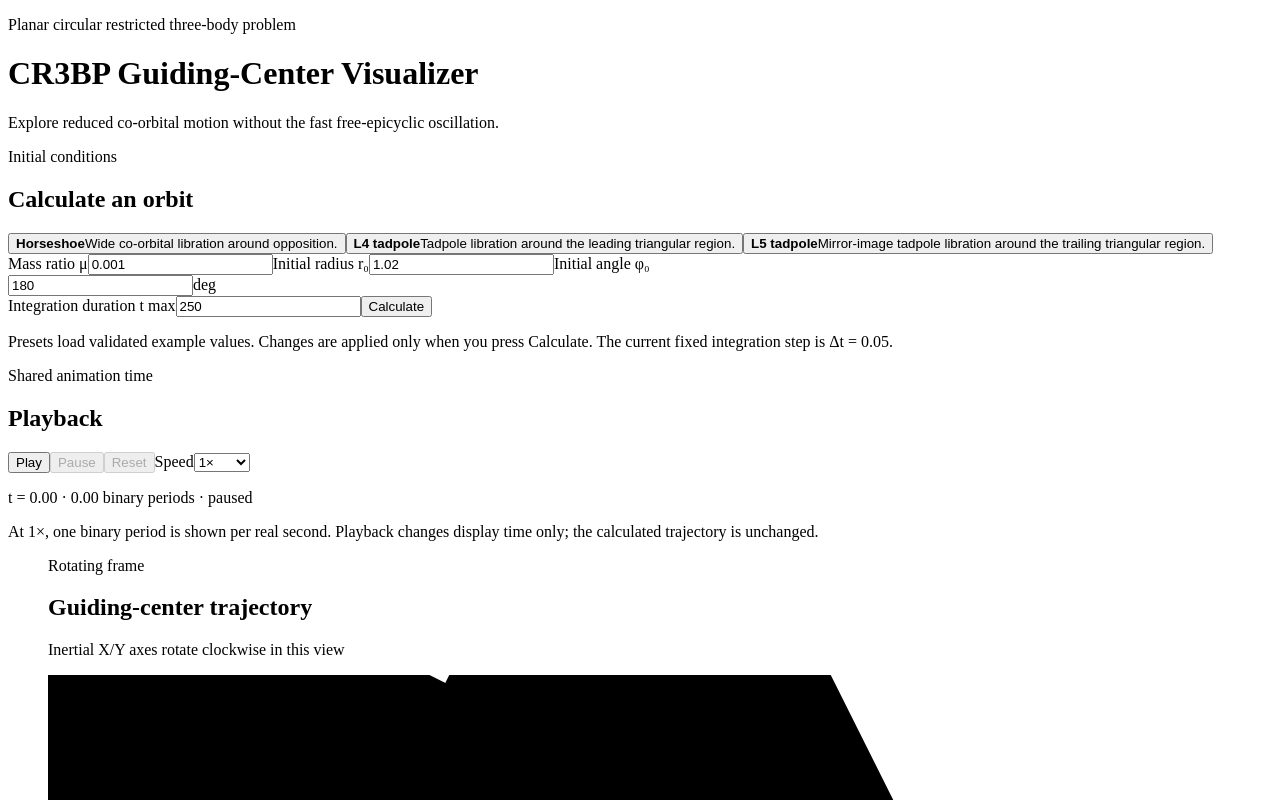
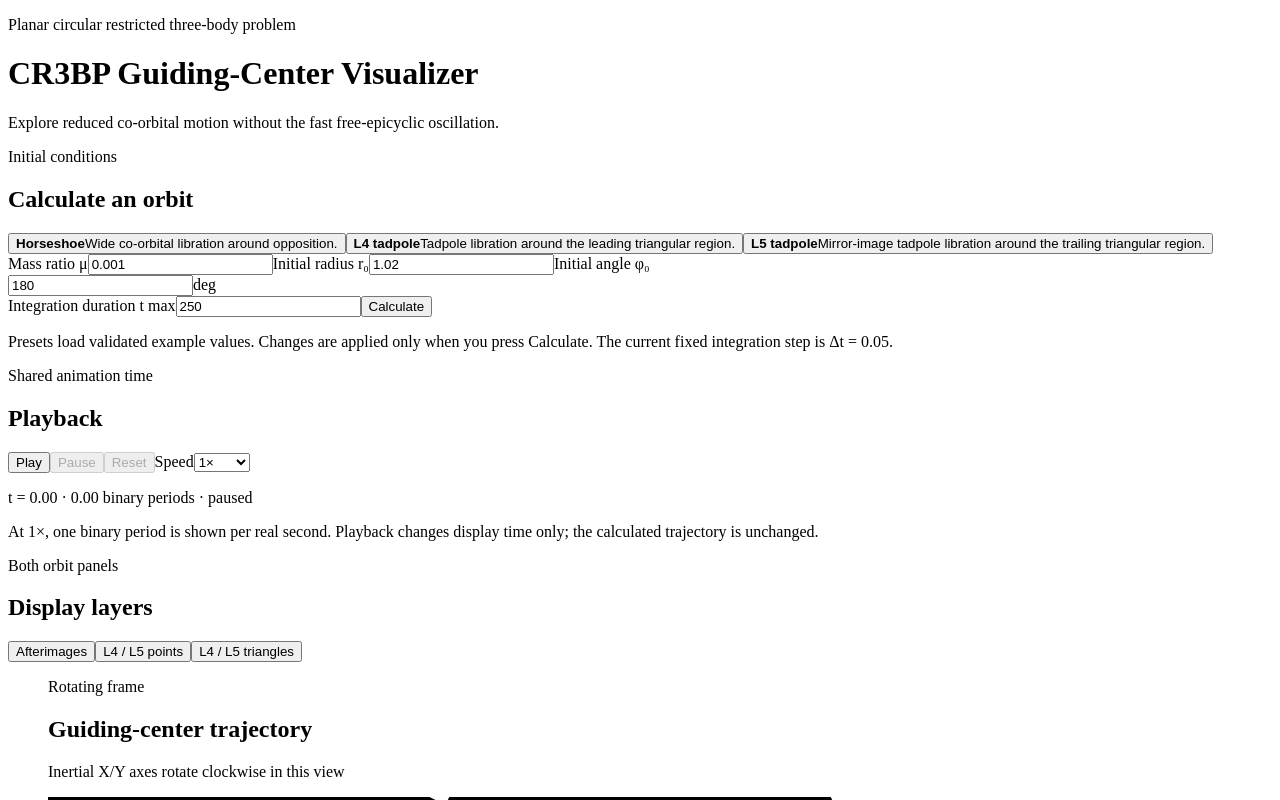
Before and after one commit to ttanigaw/cr3bp-guiding-center, a React (Vite) app: page / in a window 1280 px wide. Shown: the top 800 px of the page. Built offline with nearby package versions, Linux system fonts and the light colour scheme; the HTML template or start-up script is replaced by a standard one.

Commit message:
Add shared and panel-specific display controls

```diff
--- a/src/App.tsx
+++ b/src/App.tsx
@@ -26,6 +26,21 @@ interface CalculationResult {
   phi0Degrees: number
   tMax: number
   dt: number
+}
+
+interface SharedDisplayOptions {
+  showAfterimages: boolean
+  showLagrangePoints: boolean
+  showLagrangeTriangles: boolean
+}
+
+interface RotatingDisplayOptions {
+  showTrajectory: boolean
+  showAxes: boolean
+}
+
+interface InertialDisplayOptions {
+  showAxes: boolean
 }
 
 function presetToInputs(presetId: OrbitPresetId): DraftInputs {
@@ -91,6 +106,27 @@ function formatScientific(value: number): string {
   return value === 0 ? '0' : value.toExponential(3)
 }
 
+function ToggleButton({
+  label,
+  pressed,
+  onClick,
+}: {
+  label: string
+  pressed: boolean
+  onClick: () => void
+}) {
+  return (
+    <button
+      type="button"
+      className={`toggle-button${pressed ? ' active' : ''}`}
+      aria-pressed={pressed}
+      onClick={onClick}
+    >
+      {label}
+    </button>
+  )
+}
+
 export default function App() {
   const [selectedPresetId, setSelectedPresetId] = useState<OrbitPresetId | null>('horseshoe')
   const [draftInputs, setDraftInputs] = useState<DraftInputs>(() => presetToInputs('horseshoe'))
@@ -99,6 +135,18 @@ export default function App() {
   const [isPlaying, setIsPlaying] = useState(false)
   const [playbackSpeed, setPlaybackSpeed] = useState(1)
   const [animationTime, setAnimationTime] = useState(0)
+  const [sharedDisplayOptions, setSharedDisplayOptions] = useState<SharedDisplayOptions>({
+    showAfterimages: true,
+    showLagrangePoints: true,
+    showLagrangeTriangles: true,
+  })
+  const [rotatingDisplayOptions, setRotatingDisplayOptions] = useState<RotatingDisplayOptions>({
+    showTrajectory: true,
+    showAxes: true,
+  })
+  const [inertialDisplayOptions, setInertialDisplayOptions] = useState<InertialDisplayOptions>({
+    showAxes: true,
+  })
   const previousFrameTimeRef = useRef<number | null>(null)
 
   useEffect(() => {
@@ -213,55 +261,28 @@ export default function App() {
           <form className="parameter-form" onSubmit={handleCalculate}>
             <label>
               <span>Mass ratio μ</span>
-              <input
-                name="mu"
-                type="number"
-                step="any"
-                value={draftInputs.mu}
-                onChange={(event) => updateDraft('mu', event.target.value)}
-              />
+              <input name="mu" type="number" step="any" value={draftInputs.mu} onChange={(event) => updateDraft('mu', event.target.value)} />
             </label>
             <label>
               <span>Initial radius r₀</span>
-              <input
-                name="r0"
-                type="number"
-                step="any"
-                value={draftInputs.r0}
-                onChange={(event) => updateDraft('r0', event.target.value)}
-              />
+              <input name="r0" type="number" step="any" value={draftInputs.r0} onChange={(event) => updateDraft('r0', event.target.value)} />
             </label>
             <label>
               <span>Initial angle φ₀</span>
               <div className="input-with-unit">
-                <input
-                  name="phi0Degrees"
-                  type="number"
-                  step="any"
-                  value={draftInputs.phi0Degrees}
-                  onChange={(event) => updateDraft('phi0Degrees', event.target.value)}
-                />
+                <input name="phi0Degrees" type="number" step="any" value={draftInputs.phi0Degrees} onChange={(event) => updateDraft('phi0Degrees', event.target.value)} />
                 <span>deg</span>
               </div>
             </label>
             <label>
               <span>Integration duration t max</span>
-              <input
-                name="tMax"
-                type="number"
-                step="any"
-                min="0"
-                value={draftInputs.tMax}
-                onChange={(event) => updateDraft('tMax', event.target.value)}
-              />
+              <input name="tMax" type="number" step="any" min="0" value={draftInputs.tMax} onChange={(event) => updateDraft('tMax', event.target.value)} />
             </label>
 
             <button className="calculate-button" type="submit">Calculate</button>
           </form>
 
-          {errorMessage && (
-            <p className="calculation-error" role="alert">{errorMessage}</p>
-          )}
+          {errorMessage && <p className="calculation-error" role="alert">{errorMessage}</p>}
 
           <p className="control-note">
             Presets load validated example values. Changes are applied only when you press Calculate.
@@ -281,13 +302,8 @@ export default function App() {
               <button type="button" onClick={handleReset} disabled={animationTime === 0 && !isPlaying}>Reset</button>
               <label>
                 <span>Speed</span>
-                <select
-                  value={playbackSpeed}
-                  onChange={(event) => setPlaybackSpeed(Number(event.target.value))}
-                >
-                  {playbackSpeeds.map((speed) => (
-                    <option key={speed} value={speed}>{speed}×</option>
-                  ))}
+                <select value={playbackSpeed} onChange={(event) => setPlaybackSpeed(Number(event.target.value))}>
+                  {playbackSpeeds.map((speed) => <option key={speed} value={speed}>{speed}×</option>)}
                 </select>
               </label>
             </div>
@@ -303,17 +319,53 @@ export default function App() {
             </p>
           </section>
 
+          <section className="display-options-card" aria-labelledby="display-options-title">
+            <div>
+              <p className="eyebrow">Both orbit panels</p>
+              <h2 id="display-options-title">Display layers</h2>
+            </div>
+            <div className="toggle-button-row" role="group" aria-label="Shared orbit display options">
+              <ToggleButton
+                label="Afterimages"
+                pressed={sharedDisplayOptions.showAfterimages}
+                onClick={() => setSharedDisplayOptions((current) => ({ ...current, showAfterimages: !current.showAfterimages }))}
+              />
+              <ToggleButton
+                label="L4 / L5 points"
+                pressed={sharedDisplayOptions.showLagrangePoints}
+                onClick={() => setSharedDisplayOptions((current) => ({ ...current, showLagrangePoints: !current.showLagrangePoints }))}
+              />
+              <ToggleButton
+                label="L4 / L5 triangles"
+                pressed={sharedDisplayOptions.showLagrangeTriangles}
+                onClick={() => setSharedDisplayOptions((current) => ({ ...current, showLagrangeTriangles: !current.showLagrangeTriangles }))}
+              />
+            </div>
+          </section>
+
           <div className="orbit-panel-grid" aria-label="Rotating and inertial orbit comparison">
             <TrajectoryPlot
               trajectory={result.trajectory}
               mu={result.mu}
               currentPoint={currentPoint}
               currentTime={currentPoint.t}
+              showAfterimages={sharedDisplayOptions.showAfterimages}
+              showLagrangePoints={sharedDisplayOptions.showLagrangePoints}
+              showLagrangeTriangles={sharedDisplayOptions.showLagrangeTriangles}
+              showTrajectory={rotatingDisplayOptions.showTrajectory}
+              showAxes={rotatingDisplayOptions.showAxes}
+              onToggleTrajectory={() => setRotatingDisplayOptions((current) => ({ ...current, showTrajectory: !current.showTrajectory }))}
+              onToggleAxes={() => setRotatingDisplayOptions((current) => ({ ...current, showAxes: !current.showAxes }))}
             />
             <InertialTrajectoryPlot
               trajectory={result.trajectory}
               mu={result.mu}
               currentTime={currentPoint.t}
+              showAfterimages={sharedDisplayOptions.showAfterimages}
+              showLagrangePoints={sharedDisplayOptions.showLagrangePoints}
+              showLagrangeTriangles={sharedDisplayOptions.showLagrangeTriangles}
+              showAxes={inertialDisplayOptions.showAxes}
+              onToggleAxes={() => setInertialDisplayOptions((current) => ({ ...current, showAxes: !current.showAxes }))}
             />
           </div>
 
@@ -323,22 +375,10 @@ export default function App() {
               <h2 id="diagnostics-title">Diagnostics</h2>
             </div>
             <dl className="diagnostics-grid">
-              <div>
-                <dt>Max |ΔH|</dt>
-                <dd>{formatScientific(result.diagnostics.maxHamiltonianDrift)}</dd>
-              </div>
-              <div>
-                <dt>Min secondary distance</dt>
-                <dd>{result.diagnostics.minSecondaryDistance.toFixed(4)}</dd>
-              </div>
-              <div>
-                <dt>Binary periods</dt>
-                <dd>{orbitalPeriods.toFixed(1)}</dd>
-              </div>
-              <div>
-                <dt>Integration points</dt>
-                <dd>{result.trajectory.length.toLocaleString()}</dd>
-              </div>
+              <div><dt>Max |ΔH|</dt><dd>{formatScientific(result.diagnostics.maxHamiltonianDrift)}</dd></div>
+              <div><dt>Min secondary distance</dt><dd>{result.diagnostics.minSecondaryDistance.toFixed(4)}</dd></div>
+              <div><dt>Binary periods</dt><dd>{orbitalPeriods.toFixed(1)}</dd></div>
+              <div><dt>Integration points</dt><dd>{result.trajectory.length.toLocaleString()}</dd></div>
             </dl>
             <p className="diagnostic-note">
               Hamiltonian drift is an absolute numerical-conservation diagnostic for the reduced model.
```
